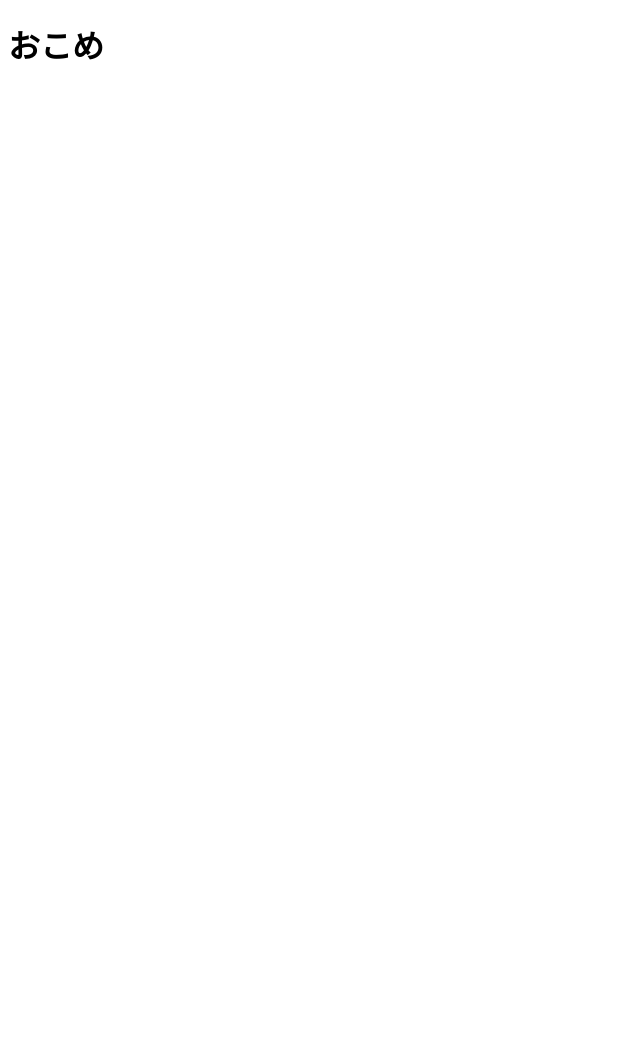
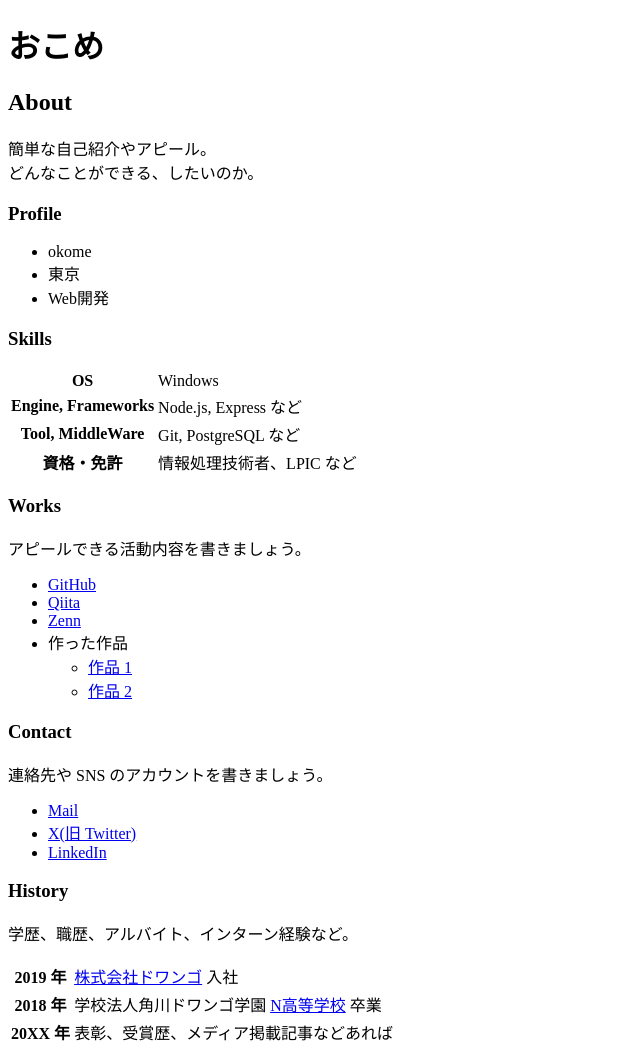
Before and after one commit to ikuya181539-create/ikuya181539.github.io, a plain HTML site: page index.html in a window 1280 px wide. Shown: the whole page, without its empty margins (0-640 px from the left). Before the commit the page ends 800 px from the top, so only its background shows below. Drawn offline with Linux system fonts and the light colour scheme.

Commit message:
情報の追加

```diff
--- a/index.html
+++ b/index.html
@@ -8,5 +8,78 @@
   <body>
     <h1>おこめ</h1>
 
+    <h2>About</h2>
+    <p>
+      簡単な自己紹介やアピール。<br>
+      どんなことができる、したいのか。
+    </p>
+
+    <h3>Profile</h3>
+    <ul>
+      <li>okome</li>
+      <li>東京</li>
+      <li>Web開発</li>
+    </ul>
+
+    <h3>Skills</h3>
+    <table>
+      <tr>
+        <th>OS</th>
+        <td>Windows</td>
+      </tr>
+      <tr>
+        <th>Engine, Frameworks</th>
+        <td>Node.js, Express など</td>
+      </tr>
+      <tr>
+        <th>Tool, MiddleWare</th>
+        <td>Git, PostgreSQL など</td>
+      </tr>
+      <tr>
+        <th>資格・免許</th>
+        <td>情報処理技術者、LPIC など</td>
+      </tr>
+    </table>
+
+    <h3>Works</h3>
+    <p>アピールできる活動内容を書きましょう。</p>
+    <ul>
+      <li><a href="https://github.com/">GitHub</a></li>
+      <li><a href="https://qiita.com/">Qiita</a></li>
+      <li><a href="https://zenn.dev/">Zenn</a></li>
+      <li>
+        作った作品
+        <ul>
+          <li><a href="https://example.com/">作品 1</a></li>
+          <li><a href="https://example.com/">作品 2</a></li>
+        </ul>
+      </li>
+    </ul>
+
+    <h3>Contact</h3>
+    <p>連絡先や SNS のアカウントを書きましょう。</p>
+    <ul>
+      <li><a href="mailto:name@example.com">Mail</a></li>
+      <li><a href="https://twitter.com/n_yobikou">X(旧 Twitter)</a></li>
+      <li><a href="https://www.linkedin.com/">LinkedIn</a></li>
+    </ul>
+
+    <h3>History</h3>
+    <p>学歴、職歴、アルバイト、インターン経験など。</p>
+    <table>
+      <tr>
+        <th>2019 年</th>
+        <td><a href="https://dwango.co.jp/">株式会社ドワンゴ</a> 入社</td>
+      </tr>
+      <tr>
+        <th>2018 年</th>
+        <td>学校法人角川ドワンゴ学園 <a href="https://nnn.ed.jp/">N高等学校</a> 卒業</td>
+      </tr>
+      <tr>
+        <th>20XX 年</th>
+        <td>表彰、受賞歴、メディア掲載記事などあれば</td>
+      </tr>
+    </table>
+
   </body>
 </html>
```
